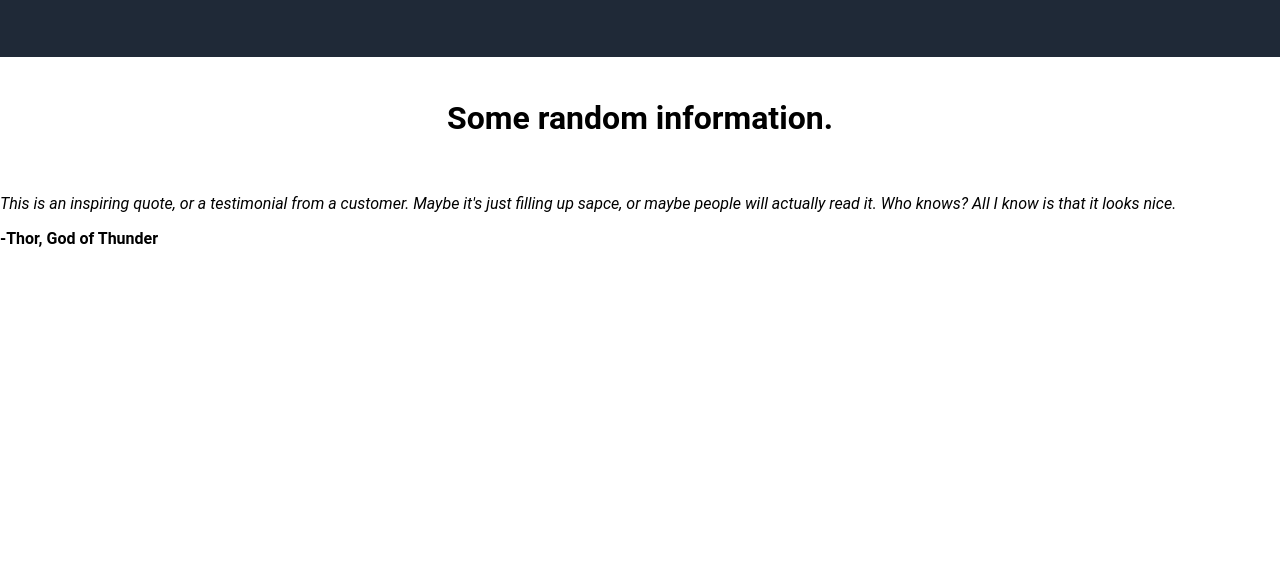
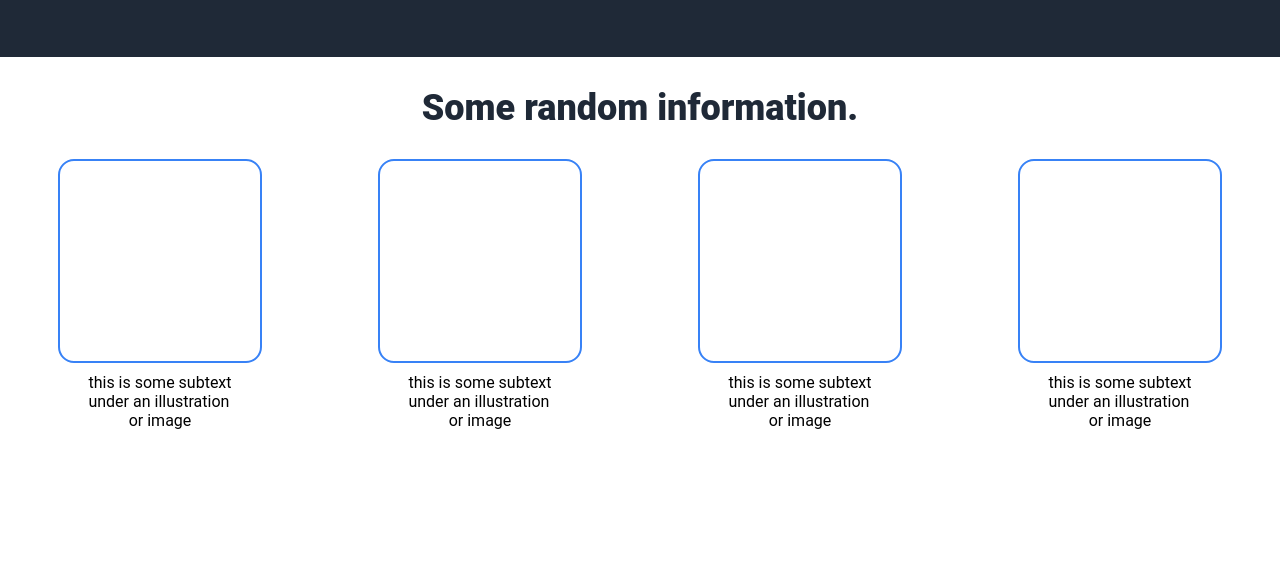
Before and after one commit to ceejt/Project-Landing-Page, a plain HTML site: page index.html in a window 1280 px wide. Shown: the part 399-979 px from the top of the page. Before the commit the page ends 800 px from the top, so only its background shows below. Drawn offline with Linux system fonts and the light colour scheme.

Commit message:
Add second section and update styles
- Replaced the main info heading with a subheading and added a new section with four info boxes and subtext in index.html.

- Updated styles.css to style the new boxes, subtext, and heading for improved layout and appearance.

- Commented out the quote section in the HTML.

```diff
--- a/index.html
+++ b/index.html
@@ -26,13 +26,32 @@
         </div>
     </div>
     <div class="content-info">
-        <h1>Some random information.</h1>
+        <h2>Some random information.</h2>
+        <div class="boxes">
+
+            <div class="row-box">
+                <div class="box"></div>
+                <p class="p-box">this is some subtext<br>under an illustration<br><ws>or image</ws></p>
+            </div>
+            <div class="row-box">
+                <div class="box"></div>
+                <p class="p-box">this is some subtext<br>under an illustration<br><ws>or image</ws></p>
+            </div>
+            <div class="row-box">
+                <div class="box"></div>
+                <p class="p-box">this is some subtext<br>under an illustration<br><ws>or image</ws></p>
+            </div>
+             <div class="row-box">
+                <div class="box"></div>
+                <p class="p-box">this is some subtext<br>under an illustration<br><ws>or image</ws></p>
+            </div>
+        </div>
     </div>
 
-    <div class="content-quote">
+    <!-- <div class="content-quote">
         <p><em>This is an inspiring quote, or a testimonial from a customer. Maybe it's just filling up sapce, or maybe people will actually read it. Who knows? All I know is that it looks nice.</em></p>
         <p><b>-Thor, God of Thunder</b></p>
-    </div>
+    </div> -->
 
 </body>
 </html>
--- a/styles.css
+++ b/styles.css
@@ -86,9 +86,32 @@ button {
     object-fit:fill;
 }
 
-.content-info {
+.content-info h2 {
+    font-size: 36px;
+    color: #1F2937;
+    font-weight: 900;
+    text-align: center;
+}
+
+.boxes {
     display: flex;
+    justify-content: space-around;
+}
+
+.box {
+    border: 2px solid #3882F6;
+    border-radius: 16px;
+    width: 200px;
+    height: 200px;
+    display: flex;
+    justify-content: space-between;
+}
+
+.p-box {
+    display: flex;
+    flex-direction: column;
     justify-content: center;
     align-items: center;
-    padding: 20px;
+    margin-top: 10px;
+    margin-bottom: 150px;
 }
```
